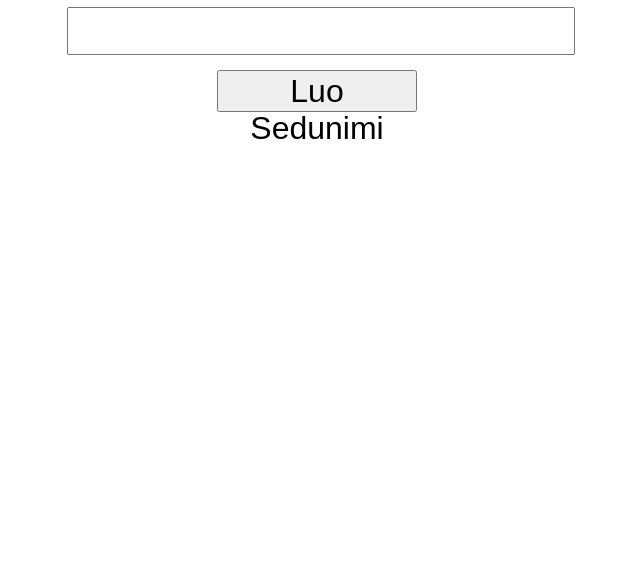
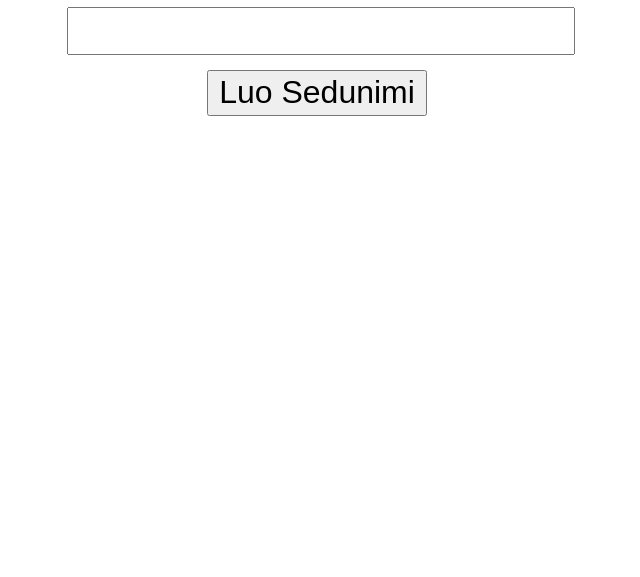
Before and after one commit to aeijae/aeijae.github.io, a plain HTML site: page index.html in a window 1280 px wide. Shown: the part 223-800 px from the top of the page, without its empty margins (323-963 px from the left). Drawn offline with Linux system fonts and the light colour scheme.

Commit message:
Update copy

```diff
--- a/styles.css
+++ b/styles.css
@@ -26,6 +26,6 @@ h1, div {
 
 #generate {
     font-size: 32px;
-    width: 200px;
-    height: 42px;
+    height: 46px;
+    width: 220px;
 }
```
